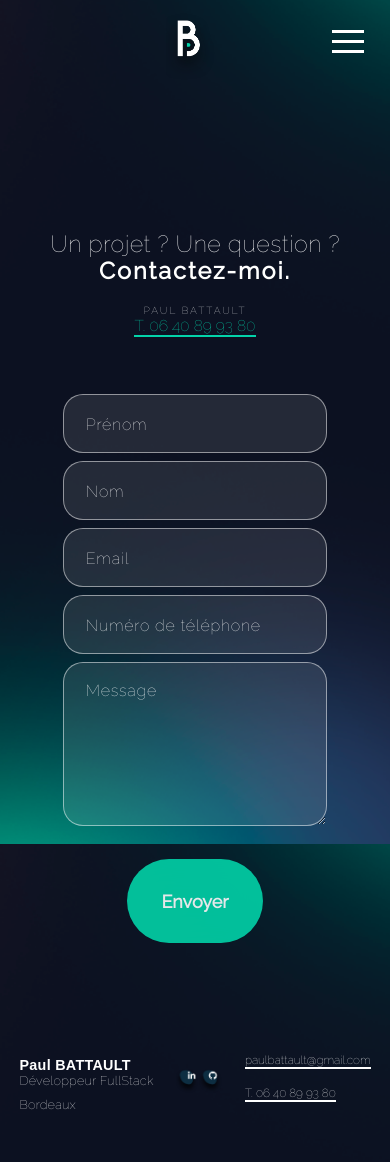
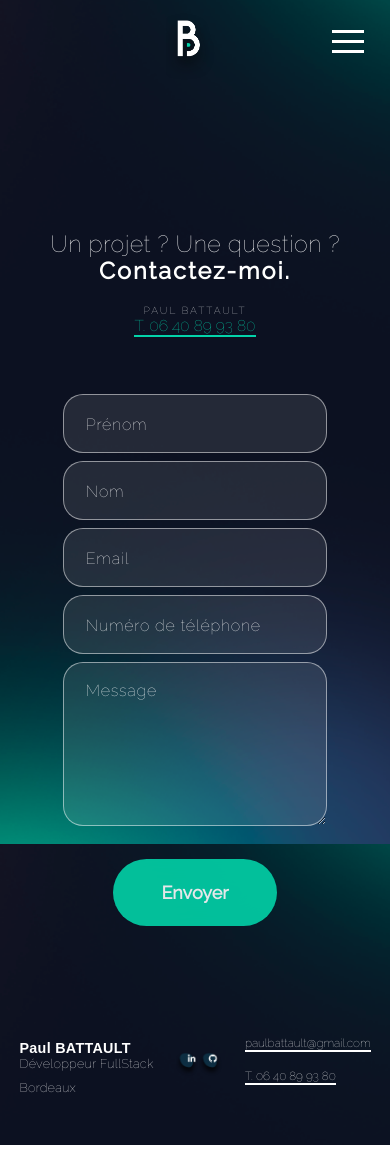
Before and after one commit to BATTAULT-p/PORTFOLIO, a React (Vite) app: page /Contact in a window 390 px wide. Built offline with nearby package versions, Linux system fonts and the light colour scheme.

Commit message:
fix button

```diff
--- a/src/components/ContactForm.css
+++ b/src/components/ContactForm.css
@@ -75,8 +75,8 @@ font-weight: 100;
 }
 
 .contact form button {
-  height: 10vh;
-  width: 40%;
+  height: 8vh;
+  width: 30%;
   border: none;
   font-family: RalewayN;
   font-size: 18px;
@@ -151,8 +151,8 @@ font-weight: 100;
 
         }
                 .contact form button {
-                  height: 10vh;
-                  width: 50%;
+                  height: 8vh;
+                  width: 60%;
 
 }
 }
```
